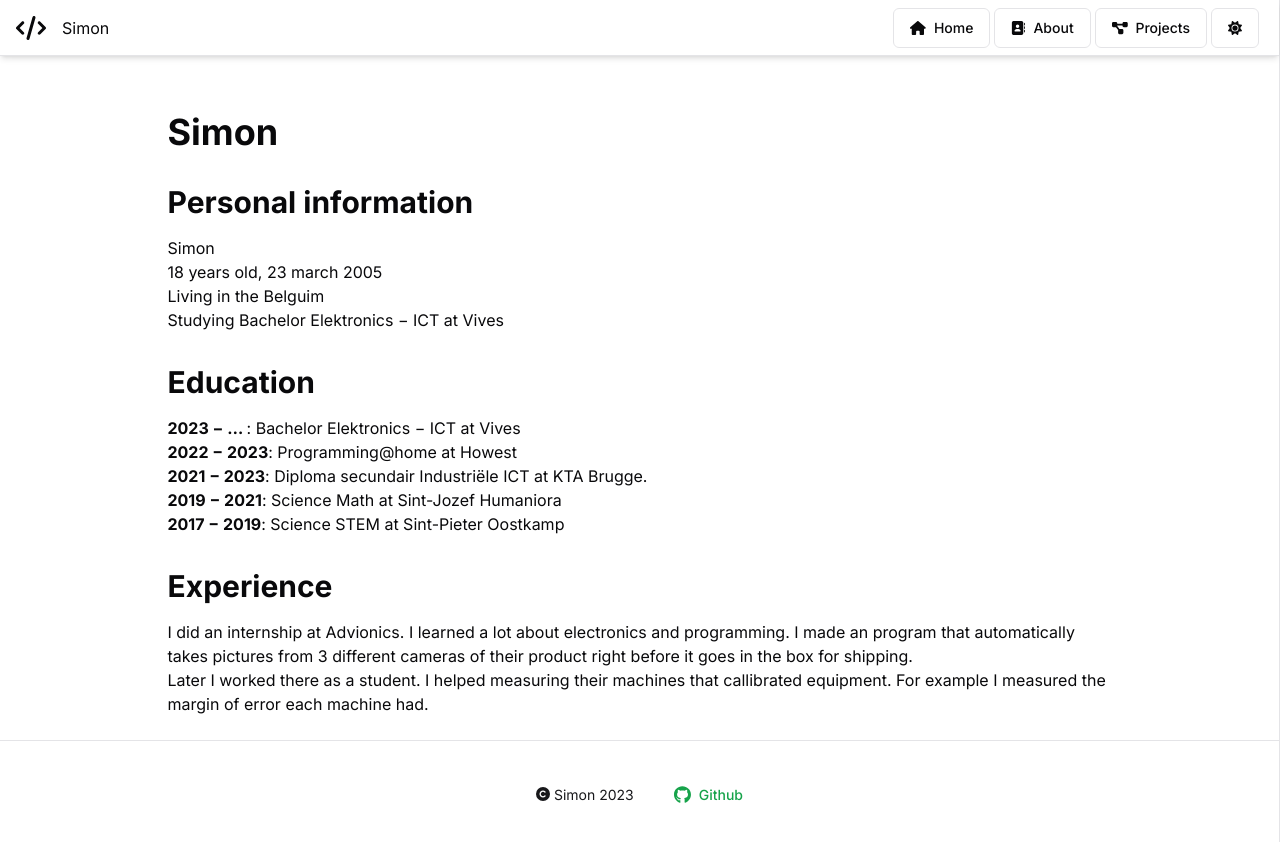
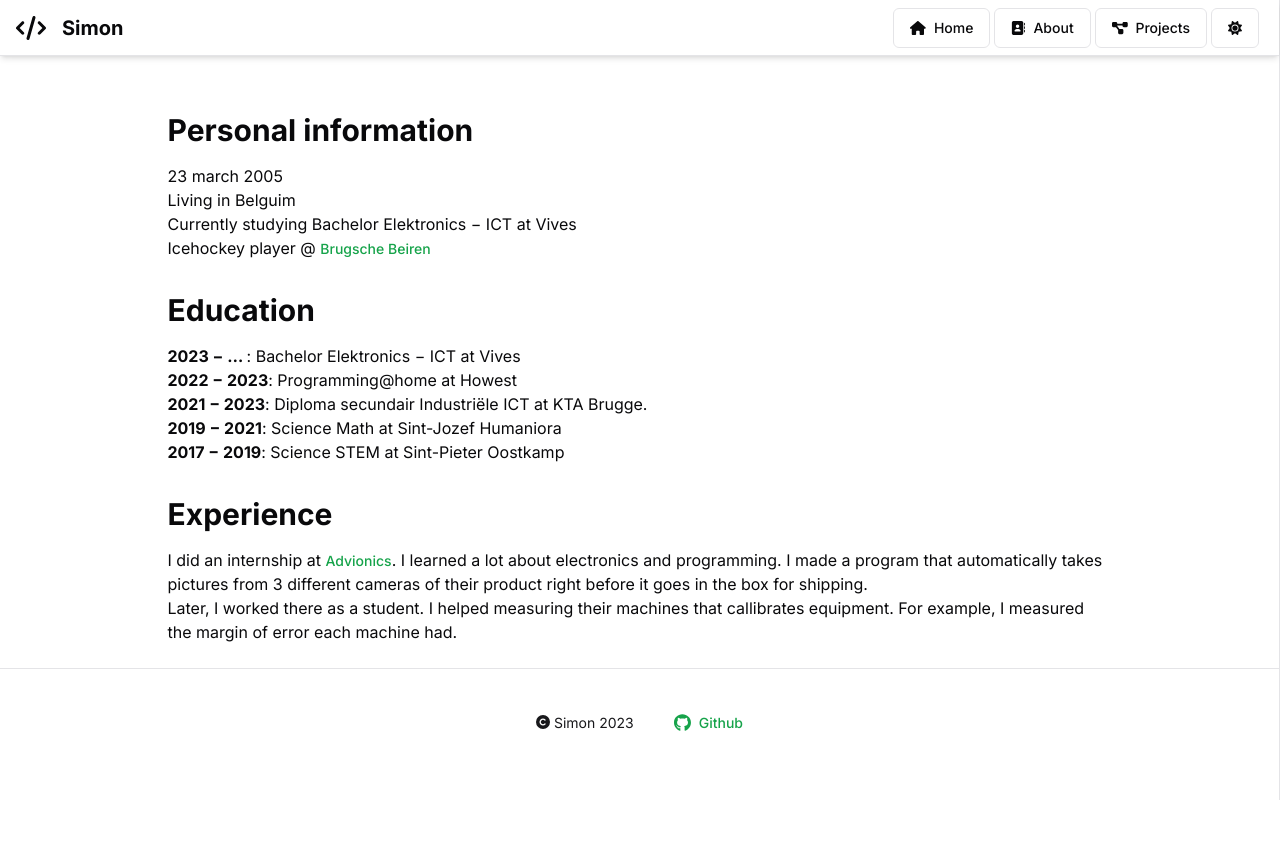
Before and after one commit to SimonStnn/website, a Next.js app: page /about in a window 1280 px wide. Shown: the top 842 px of the page. After the commit the page ends 800 px from the top, so only its background shows below. Built offline with nearby package versions, Linux system fonts and the light colour scheme.

Commit message:
Make redirect links into a component

```diff
--- a/src/app/about/page.tsx
+++ b/src/app/about/page.tsx
@@ -1,25 +1,27 @@
 import React from "react";
-import Link from "next/link";
+import RedirectLink from "@/components/redirect=link";
 
 export default function About() {
   return (
     <>
-      <h1>Simon</h1>
       <section>
         <h2>Personal information</h2>
         <ul>
-          <li>Simon</li>
-          <li>18 years old, 23 march 2005</li>
-          <li>Living in the Belguim</li>
-          <li>Studying Bachelor Elektronics &minus; ICT at Vives</li>
+          <li>23 march 2005</li>
+          <li>Living in Belguim</li>
+          <li>Currently studying Bachelor Elektronics &minus; ICT at Vives</li>
+          <li>
+            Icehockey player @{" "}
+            <RedirectLink href="https://brugschebeiren.com/">Brugsche Beiren</RedirectLink>
+          </li>
         </ul>
       </section>
       <section>
         <h2>Education</h2>
         <ol>
           <li>
-            <strong>2023 &minus; &hellip; </strong>: Bachelor Elektronics &minus; ICT
-            at Vives
+            <strong>2023 &minus; &hellip; </strong>: Bachelor Elektronics
+            &minus; ICT at Vives
           </li>
           <li>
             <strong>2022 &minus; 2023</strong>: Programming@home at Howest
@@ -29,10 +31,12 @@ export default function About() {
             ICT at KTA Brugge.
           </li>
           <li>
-            <strong>2019 &minus; 2021</strong>: Science Math at Sint-Jozef Humaniora
+            <strong>2019 &minus; 2021</strong>: Science Math at Sint-Jozef
+            Humaniora
           </li>
           <li>
-            <strong>2017 &minus; 2019</strong>: Science STEM at Sint-Pieter Oostkamp
+            <strong>2017 &minus; 2019</strong>: Science STEM at Sint-Pieter
+            Oostkamp
           </li>
         </ol>
       </section>
@@ -42,14 +46,14 @@ export default function About() {
           <li>
             <p>
               I did an internship at{" "}
-              <Link href="https://advionics.be/">Advionics</Link>. I learned a
-              lot about electronics and programming. I made an program that
+              <RedirectLink href="https://advionics.be/">Advionics</RedirectLink>. I learned a
+              lot about electronics and programming. I made a program that
               automatically takes pictures from 3 different cameras of their
               product right before it goes in the box for shipping.
             </p>
             <p>
-              Later I worked there as a student. I helped measuring their
-              machines that callibrated equipment. For example I measured the
+              Later, I worked there as a student. I helped measuring their
+              machines that callibrates equipment. For example, I measured the
               margin of error each machine had.
             </p>
           </li>
--- a/src/app/globals.css
+++ b/src/app/globals.css
@@ -120,3 +120,7 @@ h5 {
 ::-webkit-scrollbar-thumb:hover {
   @apply bg-accent-foreground
 }
+
+.pink #logotext:hover {
+  @apply rotate-180
+}
--- a/src/app/page.tsx
+++ b/src/app/page.tsx
@@ -10,6 +10,7 @@ import Link from "next/link";
 import React from "react";
 import { FontAwesomeIcon } from "@fortawesome/react-fontawesome";
 import { faArrowRight } from "@fortawesome/free-solid-svg-icons";
+import RedirectLink from "@/components/redirect=link";
 
 export default function Home() {
   return (
@@ -58,16 +59,9 @@ export default function Home() {
               Maxim Claus
             </AccordionTrigger>
             <AccordionContent>
-              <Link
-                className={buttonVariants({
-                  variant: "link",
-                  size: "0",
-                })}
-                href="https://maximclaus.ikdoeict.be/"
-                target="_blank"
-              >
+              <RedirectLink href="https://maximclaus.ikdoeict.be/" className="text-sm">
                 Maxim Claus
-              </Link>{" "}
+              </RedirectLink>{" "}
               is a friend of mine who is also a developer. He is currently
               studying at Odisee in Ghent.
             </AccordionContent>
--- a/src/app/projects/page.tsx
+++ b/src/app/projects/page.tsx
@@ -1,11 +1,6 @@
 import React from "react";
 import Card from "@/components/card";
-import Link from "next/link";
-import { buttonVariants } from "@/components/ui/button";
-import { FontAwesomeIcon } from "@fortawesome/react-fontawesome";
-import {
-  faArrowUpRightFromSquare
-} from "@fortawesome/free-solid-svg-icons";
+import RedirectLink from "@/components/redirect=link";
 
 export default function Projects() {
   return (
@@ -47,29 +42,10 @@ export default function Projects() {
           }
           footer={
             <span className="flex flex-col items-end gap-1">
-              <Link
-                href="https://nextjs.org/"
-                target="_blank"
-                className={buttonVariants({
-                  variant: "link",
-                  size: "0",
-                  className:"flex gap-2"
-                })}
-              >
-                Next.js
-                 <FontAwesomeIcon icon={faArrowUpRightFromSquare} />
-              </Link>
-              <Link
-                href="https://github.com/SimonStnn/website"
-                target="_blank"
-                className={buttonVariants({
-                  variant: "link",
-                  size: "0",
-                  className:"flex gap-2"
-                })}
-              >
-                Github <FontAwesomeIcon icon={faArrowUpRightFromSquare} />
-              </Link>
+              <RedirectLink href="https://nextjs.org/" addIcon={true}>Next.js</RedirectLink>
+              <RedirectLink href="https://github.com/SimonStnn/website" addIcon={true}>
+                Github
+              </RedirectLink>
             </span>
           }
         />
--- a/src/components/card.tsx
+++ b/src/components/card.tsx
@@ -1,7 +1,4 @@
 import React from "react";
-import Link from "next/link";
-import { FontAwesomeIcon } from "@fortawesome/react-fontawesome";
-import { faArrowUpRightFromSquare } from "@fortawesome/free-solid-svg-icons";
 import Image from "next/image";
 
 interface CardProps {
--- a/src/components/footer.tsx
+++ b/src/components/footer.tsx
@@ -1,29 +1,22 @@
 import React from "react";
 import { FontAwesomeIcon } from "@fortawesome/react-fontawesome";
-import { faGift } from "@fortawesome/free-solid-svg-icons";
-import Link from "next/link";
-import { buttonVariants } from "./ui/button";
 import { faGithub } from "@fortawesome/free-brands-svg-icons";
 import { faCopyright } from "@fortawesome/free-solid-svg-icons";
+import RedirectLink from "./redirect=link";
 
 export default function Footer() {
   return (
     <footer className="flex justify-center items-center h-28 border-t bg-background text-sm text-secondary-foreground">
       <div className="flex gap-10">
-        <span><span className="sr-only">&copy;</span><FontAwesomeIcon icon={faCopyright}/> Simon 2023</span>
         <span>
-          <Link
-            href={"https://github.com/SimonStnn"}
-            target="_blank"
-            className={buttonVariants({
-              variant: "link",
-              size: "0",
-              className: "flex gap-2",
-            })}
-          >
+          <span className="sr-only">&copy;</span>
+          <FontAwesomeIcon icon={faCopyright} /> Simon 2023
+        </span>
+        <span>
+          <RedirectLink href={"https://github.com/SimonStnn"} className="text-sm">
             <FontAwesomeIcon icon={faGithub} size="lg" />
             Github
-          </Link>
+          </RedirectLink>
         </span>
       </div>
     </footer>
--- a/src/components/navbar.tsx
+++ b/src/components/navbar.tsx
@@ -62,8 +62,8 @@ const Navbar = () => {
   return (
     <nav className="flex flex-row justify-between bg-background/95 backdrop-blur supports-[backdrop-filter]:bg-background/60 h-14 w-full z-50 sticky top-0 select-none overflow-hidden border-b shadow-md">
       <Link href="/" className="flex justify-center items-center">
-        <FontAwesomeIcon icon={faCode} className="p-4" size="xl" />
-        <span className="">Simon</span>
+        <FontAwesomeIcon icon={faCode} className="p-4 transition-transform hover:rotate-180" size="xl" />
+        <span id="logotext" className="font-bold text-xl transition-transform">Simon</span>
       </Link>
 
       <ul className="flex flex-row justify-end items-center gap-1 px-5 py-1">
--- /dev/null
+++ b/src/components/redirect=link.tsx
@@ -0,0 +1,40 @@
+import React from "react";
+import Link from "next/link";
+import { buttonVariants } from "@components/ui/button";
+import { FontAwesomeIcon } from "@fortawesome/react-fontawesome";
+import { faArrowUpRightFromSquare } from "@fortawesome/free-solid-svg-icons";
+import { cn } from "@/lib/public/utils";
+import { ClassValue } from "clsx";
+
+export default function RedirectLink({
+  href,
+  target,
+  addIcon = false,
+  className,
+  children,
+}: {
+  href: string;
+  target?: string;
+  addIcon?: boolean;
+  className?: ClassValue;
+  children: React.ReactNode;
+}) {
+  if (!target) {
+    target = target?.startsWith("http") ? "_blank" : "_self";
+  }
+
+  return (
+    <Link
+      href={href}
+      target={target}
+      className={buttonVariants({
+        variant: "link",
+        size: "0",
+        className: cn("flex gap-2 text-base", className),
+      })}
+    >
+      {children}
+      {addIcon ? <FontAwesomeIcon icon={faArrowUpRightFromSquare} size="sm" /> : <></>}
+    </Link>
+  );
+}
```
